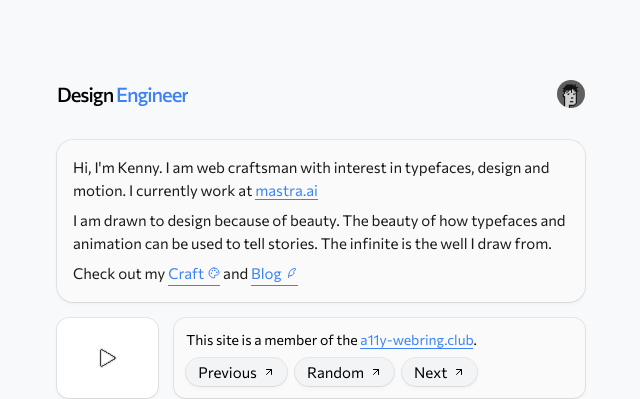
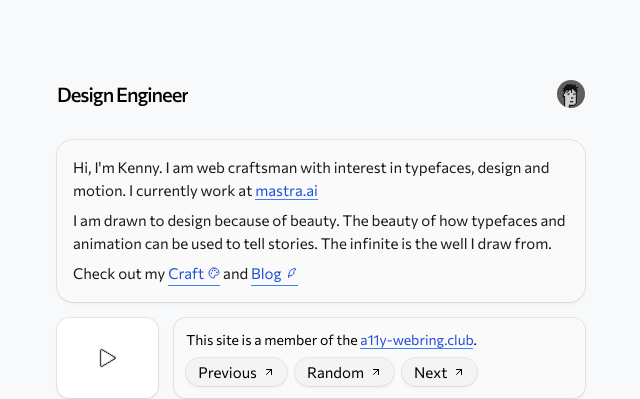
Before and after one commit to adeleke5140/portfolio-v2, a Next.js app: page / in a window 1280 px wide. Shown: the top 399 px of the page, without its empty margins (319-959 px from the left). Built offline with nearby package versions, Linux system fonts and the light colour scheme.

Commit message:
fix: major fixes

```diff
--- a/src/app/craft/[slug]/page.tsx
+++ b/src/app/craft/[slug]/page.tsx
@@ -11,6 +11,7 @@ import path from 'path'
 
 export async function generateStaticParams() {
   const posts = getBlogPosts()
+  console.log({ posts })
 
   return posts.map((post) => ({
     slug: post.slug,
--- a/src/app/craft/page.tsx
+++ b/src/app/craft/page.tsx
@@ -29,7 +29,7 @@ export default function Index() {
             >
               <Link
                 href={`/craft/${component.link}`}
-                className="max-w-full text-blue-500 underline underline-offset-2 decoration-blue-500"
+                className="max-w-full text-blue-700 underline underline-offset-2 decoration-blue-700"
               >
                 {component.title}
               </Link>
--- a/src/components/exclusion-tabs/data.tsx
+++ b/src/components/exclusion-tabs/data.tsx
@@ -1,4 +1,11 @@
-import { about, blog, craft, home, photos } from '../navigation/navigation'
+import {
+  about,
+  blog,
+  craft,
+  home,
+  photos,
+  tools,
+} from '../navigation/navigation'
 
 export const TABS = [
   {
@@ -21,4 +28,8 @@ export const TABS = [
     name: 'About',
     icon: about,
   },
+  {
+    name: 'Tools',
+    icon: tools,
+  },
 ]
--- a/src/components/exclusion-tabs/tabs.tsx
+++ b/src/components/exclusion-tabs/tabs.tsx
@@ -56,7 +56,7 @@ export function Tabs() {
       </ul>
 
       <div aria-hidden className="clip-path-container" ref={containerRef}>
-        <ul className="relative list-none flex w-full gap-2 max-w-[40rem] flex-wrap justify-start bg-blue-500">
+        <ul className="relative list-none flex w-full gap-2 max-w-[40rem] flex-wrap justify-start bg-blue-700">
           {TABS.map((tab) => (
             <li key={tab.name}>
               <button
--- a/src/components/introduction.tsx
+++ b/src/components/introduction.tsx
@@ -20,7 +20,7 @@ export const Introduction = () => {
             {TITLE.split('').map((letter, index) => (
               <React.Fragment key={index + 'title'}>
                 <span
-                  className={cn('letter', index > 5 ? 'text-blue-500' : '')}
+                  className="letter"
                   style={{ '--index': index } as React.CSSProperties}
                 >
                   {letter}
@@ -44,7 +44,7 @@ export const Introduction = () => {
               design and motion. I currently work at{' '}
               <a
                 href="https://www.mastra.ai"
-                className="border-b border-blue-500 text-blue-500"
+                className="border-b border-blue-500 text-blue-700"
               >
                 mastra.ai
               </a>
@@ -62,14 +62,14 @@ export const Introduction = () => {
           <div>
             Check out my{' '}
             <Link
-              className="border-b border-blue-500 text-blue-500 gap-1 inline-flex items-center"
+              className="border-b border-blue-500 text-blue-700 gap-1 inline-flex items-center"
               href="/craft"
             >
               <span>Craft</span> <span>{craft}</span>
             </Link>{' '}
             <span> and </span>
             <Link
-              className="border-b border-blue-500 text-blue-500 inline-flex gap-1 items-center"
+              className="border-b border-blue-500 text-blue-700 inline-flex gap-1 items-center"
               href={'/blog'}
             >
               <span>Blog </span>
@@ -109,7 +109,7 @@ const A11ySection = () => {
         <p>
           This site is a member of the{' '}
           <a
-            className="text-blue-500 border-b border-blue-500"
+            className="text-blue-700 border-b border-blue-500"
             rel="external"
             href="https://a11y-webring.club/"
           >
--- a/src/components/mdx-components.tsx
+++ b/src/components/mdx-components.tsx
@@ -50,7 +50,7 @@ export const components = {
   ),
   a: ({ href, children, ...props }: AnchorProps) => {
     const className =
-      'text-blue-500 hover:text-blue-700 dark:text-gray-400 hover:dark:text-gray-300 dark:underline dark:underline-offset-2 dark:decoration-gray-800'
+      'text-blue-700 hover:text-blue-700 dark:text-gray-400 hover:dark:text-gray-300 dark:underline dark:underline-offset-2 dark:decoration-gray-800'
     if (href?.startsWith('/')) {
       return (
         <Link href={href} className={className} {...props}>
--- a/src/components/navigation/navigation.tsx
+++ b/src/components/navigation/navigation.tsx
@@ -85,6 +85,25 @@ export const about = (
       strokeWidth="2"
       strokeLinecap="round"
       strokeLinejoin="round"
+    ></path>
+  </svg>
+)
+
+export const tools = (
+  <svg
+    className="w-3 h-3"
+    xmlns="http://www.w3.org/2000/svg"
+    width="24"
+    height="24"
+    viewBox="0 0 24 24"
+    fill="none"
+  >
+    <path
+      d="M12.0002 4.99693V2.99609M16 5V3M8.00018 5V2.99609M12 21V19M16 21V19M8 21V19M19 16H21M19 8H21M19 12H21M3 12H5M3 16H5M3 8H5M15.0013 12.0003C15.0013 13.6578 13.6576 15.0015 12 15.0015C10.3425 15.0015 8.99878 13.6578 8.99878 12.0003C8.99878 10.3427 10.3425 8.99902 12 8.99902C13.6576 8.99902 15.0013 10.3427 15.0013 12.0003ZM6 19H18C18.5523 19 19 18.5523 19 18V6C19 5.44772 18.5523 5 18 5H6C5.44772 5 5 5.44772 5 6V18C5 18.5523 5.44772 19 6 19Z"
+      stroke="currentColor"
+      stroke-width="2"
+      stroke-linecap="round"
+      stroke-linejoin="round"
     ></path>
   </svg>
 )
--- a/src/styles/globals.css
+++ b/src/styles/globals.css
@@ -17,9 +17,8 @@ html {
   --gray-6: #343434;
 }
 
-html,
 body *::selection {
-  background: #dfdad9 !important;
+  background: #dfdad9;
 }
 
 .shimmer-parent {
```
